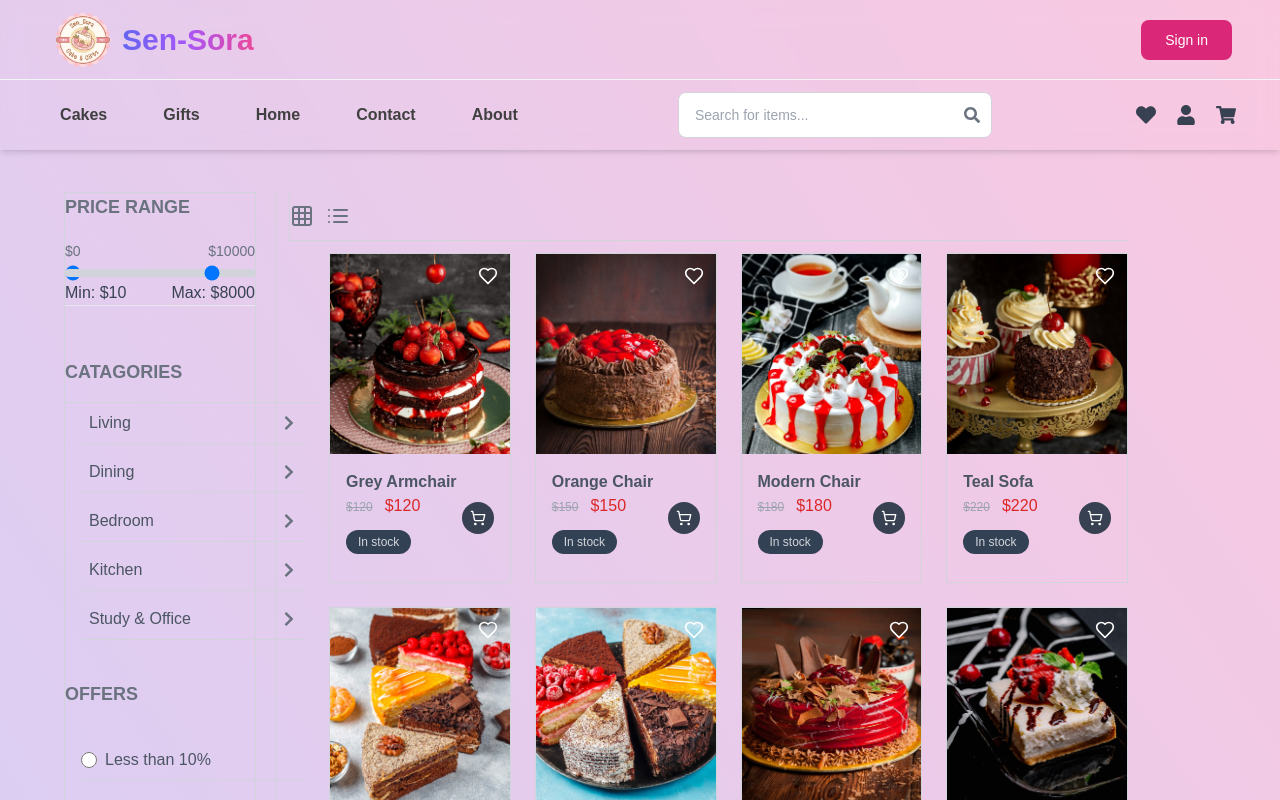
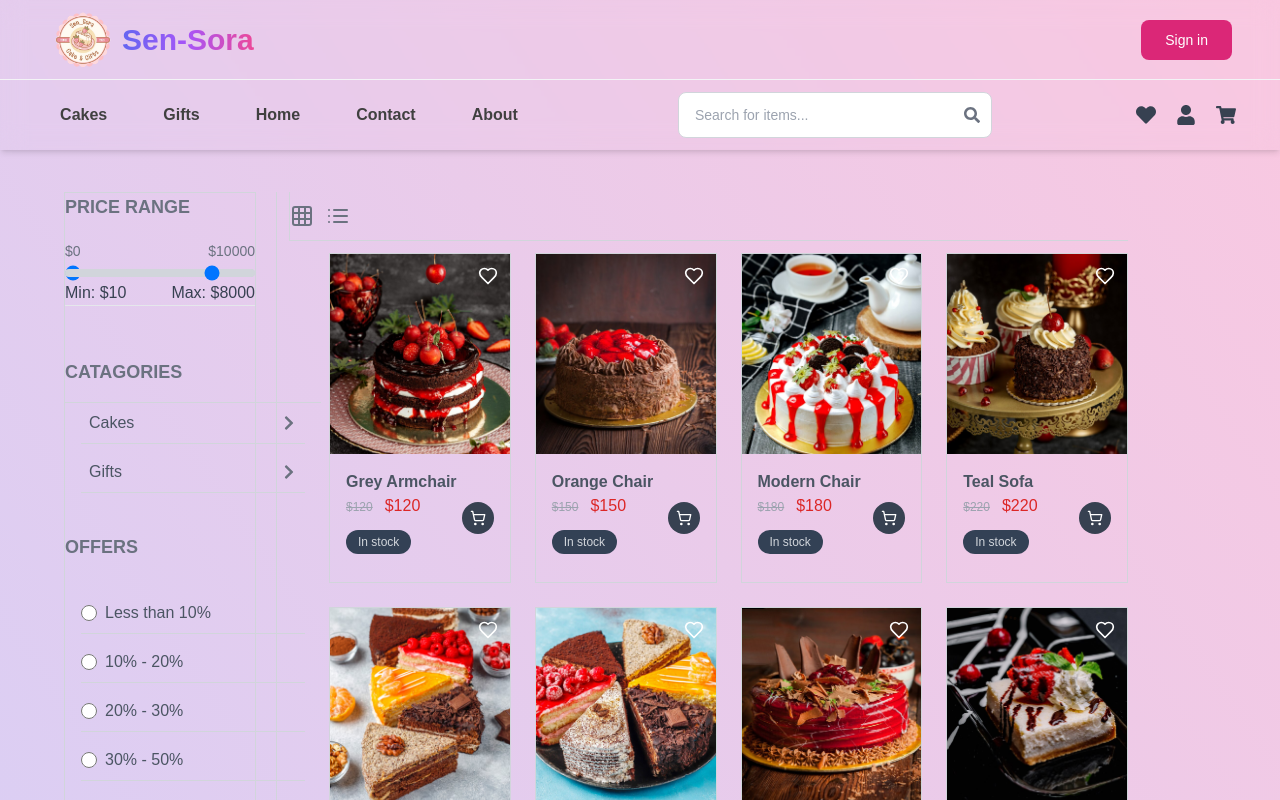
Before and after one commit to holibhai/Sen_Sora, a React (Create React App) app in the folder my-project/: page /products in a window 1280 px wide. Shown: the top 800 px of the page. Built offline with nearby package versions, Linux system fonts and the light colour scheme.

Commit message:
handle catagories

```diff
--- a/my-project/src/productPages/productMainPage/CatagorieList.jsx
+++ b/my-project/src/productPages/productMainPage/CatagorieList.jsx
@@ -3,32 +3,16 @@ import { FaChevronDown, FaChevronRight } from "react-icons/fa";
 
 const categories = [
   {
-    name: "Living",
-    subcategories: ["Sofas", "Coffee Tables", "TV Units", "Shelving"],
-    image: "/images/living-room.jpg",
+    name: "Cakes",
+    subcategories: ["Vanilla", "Chocolate", "Strawberry", "Orange"],
+    image: "/images/cakes.jpg"
   },
   {
-    name: "Dining",
-    subcategories: ["Dining Sets", "Tables", "Chairs", "Cabinets"],
-    image: "/images/dining-room.jpg",
-  },
-  {
-    name: "Bedroom",
-    subcategories: ["Beds", "Wardrobes", "Dressers", "Nightstands"],
-    image: "/images/bedroom.jpg",
-  },
-  {
-    name: "Kitchen",
-    subcategories: ["Cabinets", "Shelving", "Islands", "Carts"],
-    image: "/images/kitchen.jpg",
-  },
-  {
-    name: "Study & Office",
-    subcategories: ["Desks", "Chairs", "Bookshelves", "Storage"],
-    image: "/images/study-office.jpg",
+    name: "Gifts",
+    subcategories: ["Birthday Gifts", "Anniversary Gifts", "Personalized Gifts", "Luxury Gifts", "Corporate Gifts", "Gift Cards"],
+    image: "/images/gifts.jpg"
   },
 ];
-
 const CategorySidebar = () => {
   const [openCategory, setOpenCategory] = useState(null);
 
```
